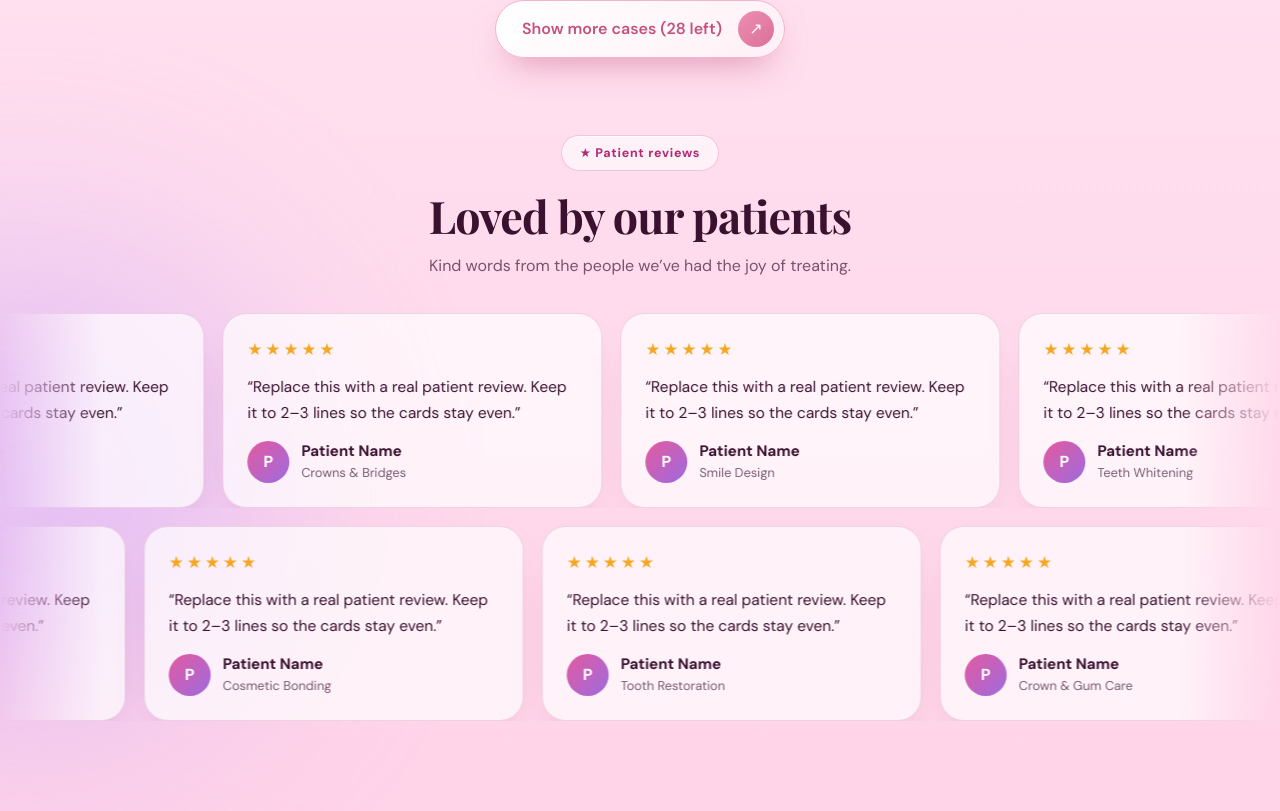
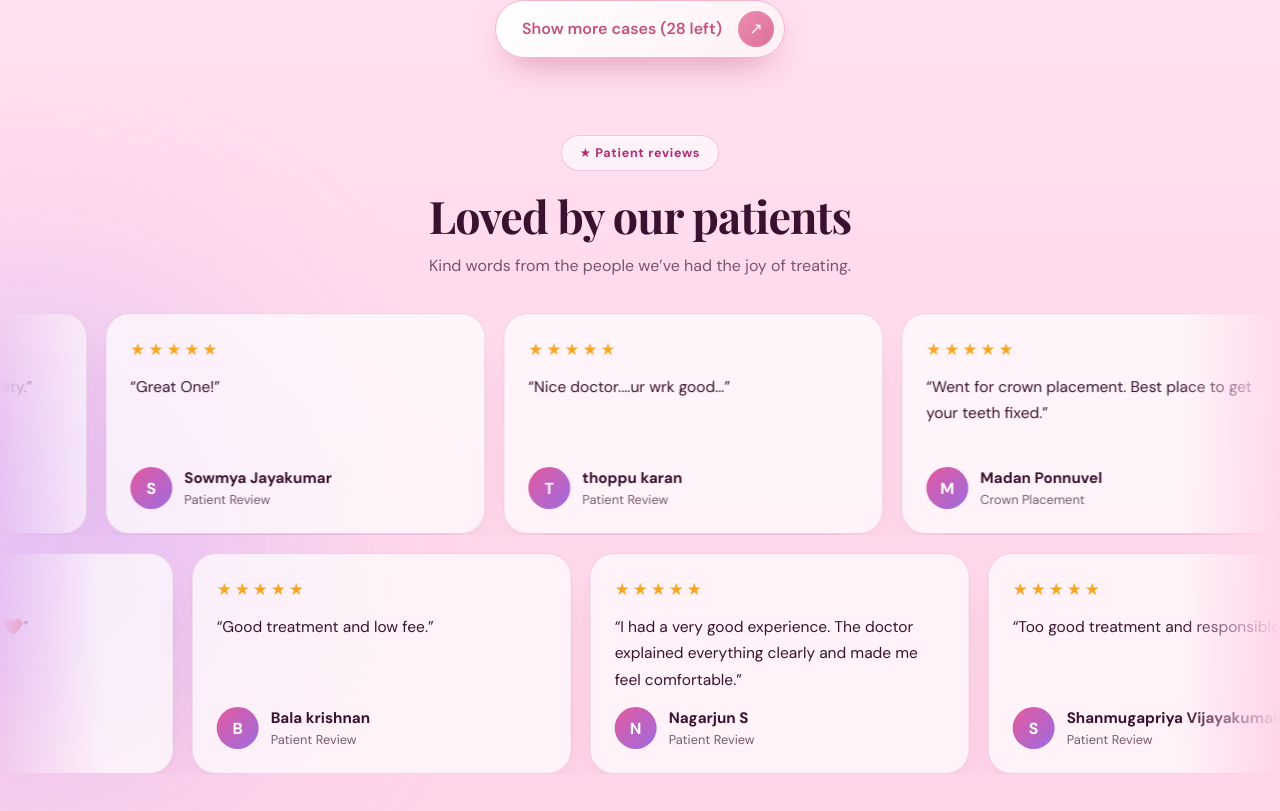
Before and after one commit to sureshsk2203/Dental, a React (Vite) app: page / in a window 1280 px wide. Shown: the part 11185-11996 px from the top of the page. Built offline with nearby package versions, Linux system fonts and the light colour scheme; a web font is replaced by a local one.

Commit message:
Update patient reviews with real names and feedback

```diff
--- a/src/component/Results.jsx
+++ b/src/component/Results.jsx
@@ -60,42 +60,61 @@ const CASE_INFO = {
 
 /* Patient reviews - replace placeholders with approved real reviews */
 
+
 const REVIEWS = [
   {
-    name: "Patient Name",
-    treatment: "Teeth Whitening",
+    name: "Prabakaran Baluswamy",
+    treatment: "Patient Review",
     stars: 5,
-    text: "Replace this with a real patient review. Keep it to 2–3 lines so the cards stay even.",
+    text: "Excellent treatment and nice hospitality.",
   },
   {
-    name: "Patient Name",
-    treatment: "Crowns & Bridges",
+    name: "Sowmya Jayakumar",
+    treatment: "Patient Review",
     stars: 5,
-    text: "Replace this with a real patient review. Keep it to 2–3 lines so the cards stay even.",
+    text: "Great One!",
   },
   {
-    name: "Patient Name",
-    treatment: "Smile Design",
+    name: "thoppu karan",
+    treatment: "Patient Review",
     stars: 5,
-    text: "Replace this with a real patient review. Keep it to 2–3 lines so the cards stay even.",
+    text: "Nice doctor....ur wrk good...",
   },
   {
-    name: "Patient Name",
-    treatment: "Cosmetic Bonding",
+    name: "Madan Ponnuvel",
+    treatment: "Crown Placement",
     stars: 5,
-    text: "Replace this with a real patient review. Keep it to 2–3 lines so the cards stay even.",
+    text: "Went for crown placement. Best place to get your teeth fixed.",
   },
   {
-    name: "Patient Name",
-    treatment: "Tooth Restoration",
+    name: "Vasukisrinivasan Vasuki",
+    treatment: "Patient Review",
     stars: 5,
-    text: "Replace this with a real patient review. Keep it to 2–3 lines so the cards stay even.",
+    text: "I feel bad about my smile before..now I feel confident smile..thanks for bringing my smile back 🥰",
   },
   {
-    name: "Patient Name",
-    treatment: "Crown & Gum Care",
+    name: "Bala krishnan",
+    treatment: "Patient Review",
     stars: 5,
-    text: "Replace this with a real patient review. Keep it to 2–3 lines so the cards stay even.",
+    text: "Good treatment and low fee.",
+  },
+  {
+    name: "Nagarjun S",
+    treatment: "Patient Review",
+    stars: 5,
+    text: "I had a very good experience. The doctor explained everything clearly and made me feel comfortable.",
+  },
+  {
+    name: "Shanmugapriya Vijayakumar",
+    treatment: "Patient Review",
+    stars: 5,
+    text: "Too good treatment and responsible doctor.",
+  },
+  {
+    name: "Kishore",
+    treatment: "Patient Review",
+    stars: 5,
+    text: "Best treatment and care ❤️",
   },
 ];
 
```
